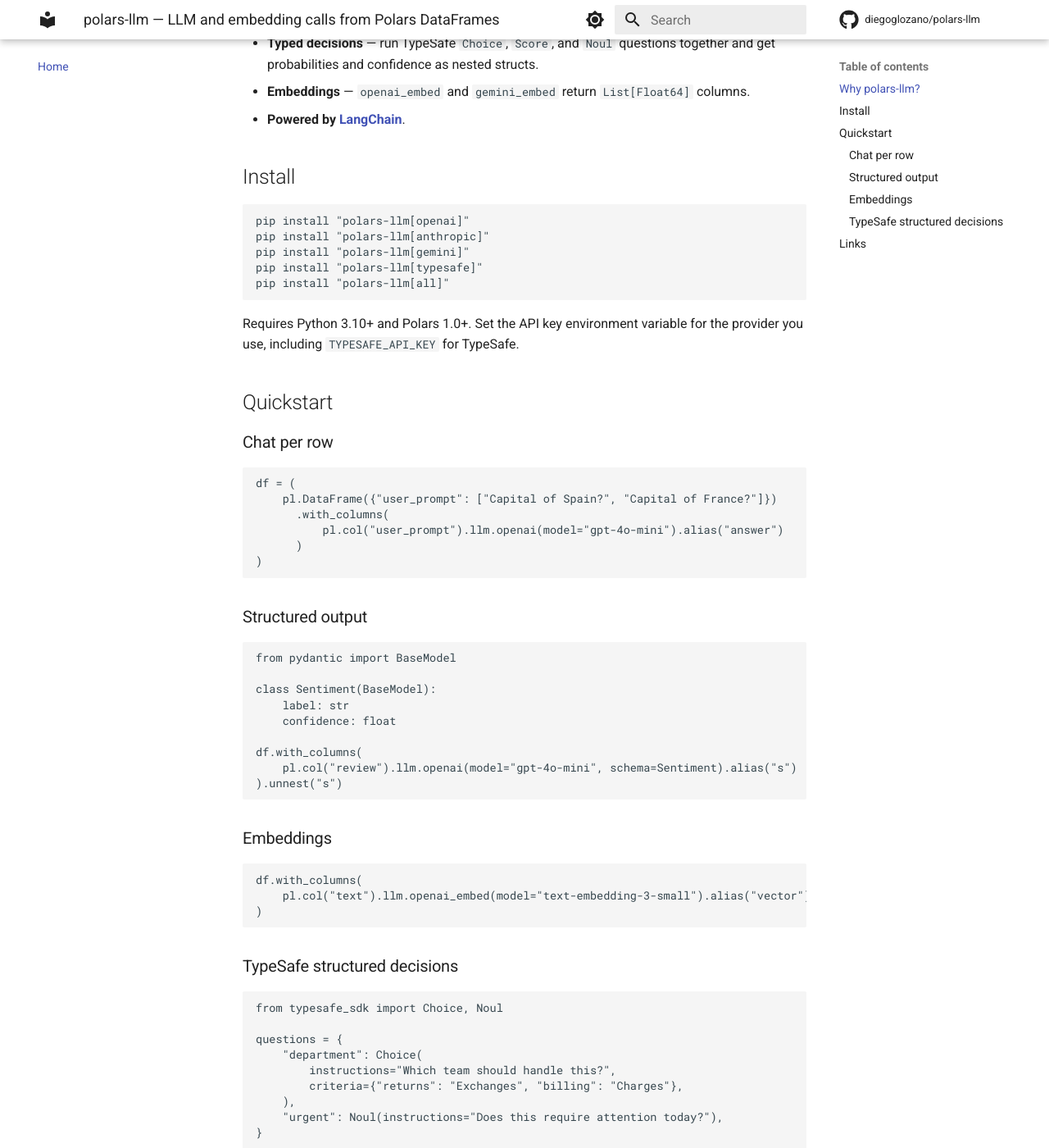
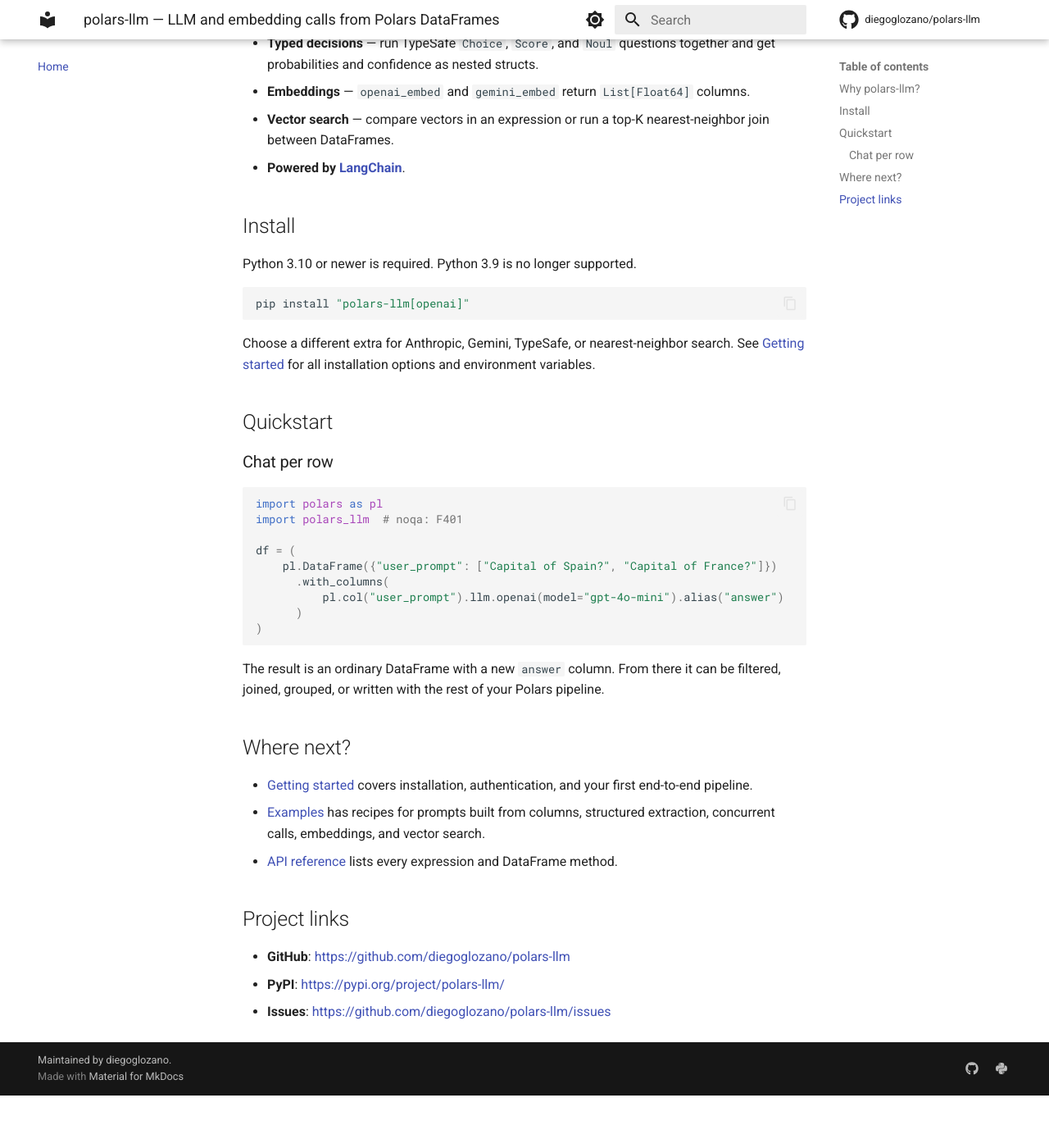
Before and after one commit to diegoglozano/polars-llm, an MkDocs documentation site: the page built from docs/index.md, in a window 1280 px wide and 1400 px high, scrolled down 861 px. Shown: the whole window at 82% size. Built offline with MkDocs 1.6.1 and Material for MkDocs 9.7.7, drawn with Linux system fonts in a browser that asks for light colours; comment, search, counter and statistics services are not loaded; after the commit the page ends 2197 px from its top, so only the background shows below that; some of the changed text lies outside the part shown.

Commit message:
Improve documentation with practical examples

````diff
--- a/docs/index.md
+++ b/docs/index.md
@@ -34,25 +34,27 @@
 - **Structured outputs** — pass a Pydantic schema as `schema=` and get a struct column back.
 - **Typed decisions** — run TypeSafe `Choice`, `Score`, and `Noul` questions together and get probabilities and confidence as nested structs.
 - **Embeddings** — `openai_embed` and `gemini_embed` return `List[Float64]` columns.
+- **Vector search** — compare vectors in an expression or run a top-K nearest-neighbor join between DataFrames.
 - **Powered by [LangChain](https://python.langchain.com/)**.
 
 ## Install
 
+Python 3.10 or newer is required. Python 3.9 is no longer supported.
+
 ```sh
 pip install "polars-llm[openai]"
-pip install "polars-llm[anthropic]"
-pip install "polars-llm[gemini]"
-pip install "polars-llm[typesafe]"
-pip install "polars-llm[all]"
 ```
 
-Requires Python 3.10+ and Polars 1.0+. Set the API key environment variable for the provider you use, including `TYPESAFE_API_KEY` for TypeSafe.
+Choose a different extra for Anthropic, Gemini, TypeSafe, or nearest-neighbor search. See [Getting started](getting-started.md#install-a-provider) for all installation options and environment variables.
 
 ## Quickstart
 
 ### Chat per row
 
 ```python
+import polars as pl
+import polars_llm  # noqa: F401
+
 df = (
     pl.DataFrame({"user_prompt": ["Capital of Spain?", "Capital of France?"]})
       .with_columns(
@@ -61,49 +63,15 @@
 )
 ```
 
-### Structured output
+The result is an ordinary DataFrame with a new `answer` column. From there it can be filtered, joined, grouped, or written with the rest of your Polars pipeline.
 
-```python
-from pydantic import BaseModel
+## Where next?
 
-class Sentiment(BaseModel):
-    label: str
-    confidence: float
+- [Getting started](getting-started.md) covers installation, authentication, and your first end-to-end pipeline.
+- [Examples](examples.md) has recipes for prompts built from columns, structured extraction, concurrent calls, embeddings, and vector search.
+- [API reference](documentation.md) lists every expression and DataFrame method.
 
-df.with_columns(
-    pl.col("review").llm.openai(model="gpt-4o-mini", schema=Sentiment).alias("s")
-).unnest("s")
-```
-
-### Embeddings
-
-```python
-df.with_columns(
-    pl.col("text").llm.openai_embed(model="text-embedding-3-small").alias("vector")
-)
-```
-
-### TypeSafe structured decisions
-
-```python
-from typesafe_sdk import Choice, Noul
-
-questions = {
-    "department": Choice(
-        instructions="Which team should handle this?",
-        criteria={"returns": "Exchanges", "billing": "Charges"},
-    ),
-    "urgent": Noul(instructions="Does this require attention today?"),
-}
-
-df.with_columns(
-    pl.col("ticket").llm.typesafe(questions=questions).alias("decision")
-)
-```
-
-See the full [API reference](documentation.md).
-
-## Links
+## Project links
 
 - **GitHub**: <https://github.com/diegoglozano/polars-llm>
 - **PyPI**: <https://pypi.org/project/polars-llm/>
--- a/mkdocs.yml
+++ b/mkdocs.yml
@@ -9,6 +9,8 @@
 
 nav:
   - Home: index.md
+  - Getting started: getting-started.md
+  - Examples: examples.md
   - API reference: documentation.md
 
 plugins:
@@ -25,8 +27,10 @@
             heading_level: 3
 theme:
   name: material
-  feature:
-    tabs: true
+  features:
+    - content.code.copy
+    - navigation.sections
+    - navigation.tabs
   palette:
     - media: "(prefers-color-scheme: light)"
       scheme: default
@@ -56,6 +60,14 @@
       content: polars, polars llm, polars ai, langchain, openai, anthropic, gemini, typesafe, system one, dataframe llm, embeddings dataframe
 
 markdown_extensions:
+  - admonition
+  - attr_list
+  - pymdownx.details
+  - pymdownx.highlight:
+      anchor_linenums: true
+  - pymdownx.superfences
+  - pymdownx.tabbed:
+      alternate_style: true
   - toc:
       permalink: true
   - pymdownx.arithmatex:
````
Also changed, not shown: CONTRIBUTING.md (+2 -1 lines), README.md (+3 -1 lines), docs/documentation.md (+12 -0 lines), docs/examples.md (added, +265 -0 lines), docs/getting-started.md (added, +142 -0 lines).
